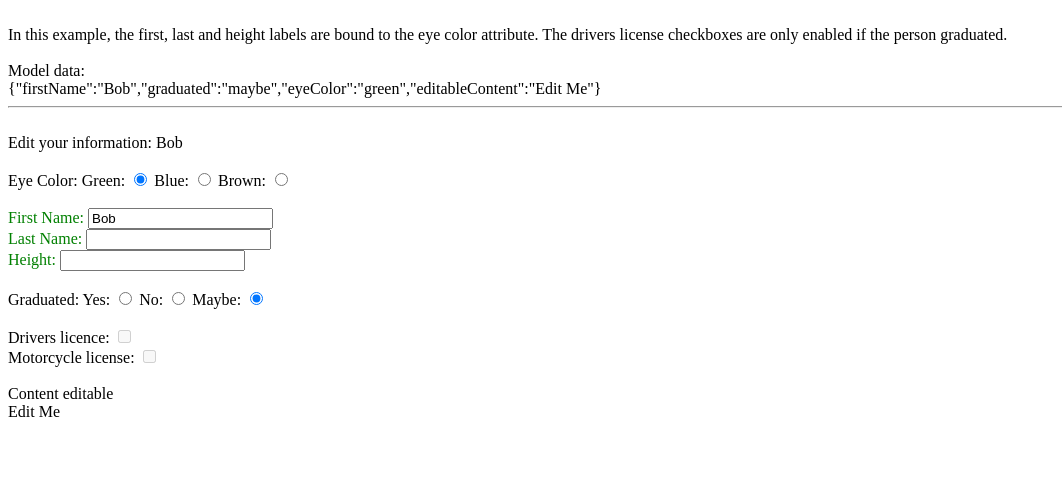
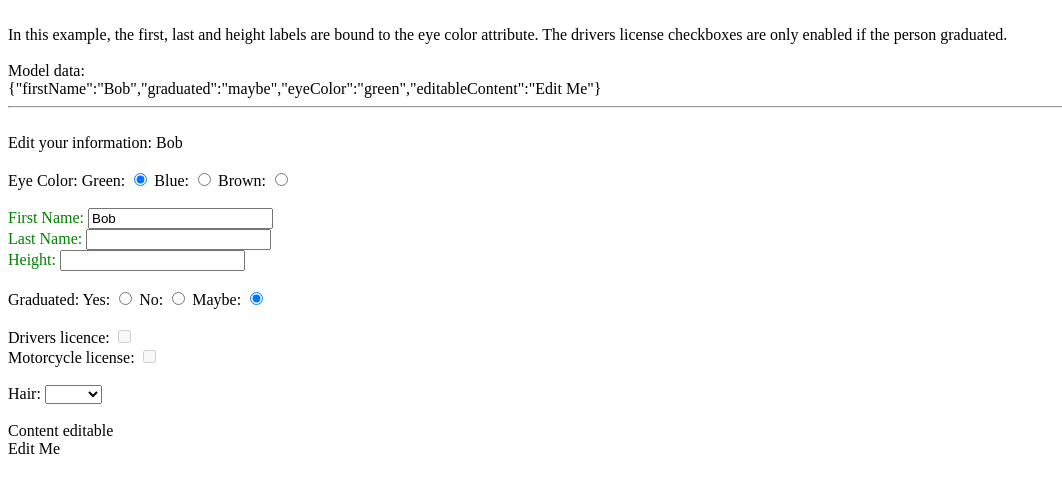
Before and after one commit to theironcook/Backbone.ModelBinder, a plain HTML site: page examples/Example3.html in a window 1280 px wide. Shown: the whole page, without its empty margins (0-1062 px from the left). Drawn offline with nearby package versions, Linux system fonts and the light colour scheme.

Commit message:
Added select to manual example

```diff
--- a/examples/Example3.html
+++ b/examples/Example3.html
@@ -41,7 +41,8 @@
                         motorcycleLicense:'[name=motorcycleLicense]',
                         editableContent:'[name=editableContent]',
                         graduated:[{selector: '[name=graduated]'}, {selector: '[name=driversLicense],[name=motorcycleLicense]', elAttribute: 'enabled', converter: function(direction, value){return value === 'yes';}}],
-                        eyeColor: [{selector: '[name=eyeColor]'}, {selector: 'span.label', elAttribute: 'style', converter: function(direction, value){return 'color:' + value}}]
+                        eyeColor: [{selector: '[name=eyeColor]'}, {selector: 'span.label', elAttribute: 'style', converter: function(direction, value){return 'color:' + value}}],
+                        hair: '[name=hair]'
                     };
 
                     this._modelBinder.bind(this.model, this.el, bindings);
@@ -85,6 +86,11 @@ Model data:
     Drivers licence: <input type="checkbox" name="driversLicense"/><br>
     Motorcycle license: <input type="checkbox" name="motorcycleLicense" /><br><br>
 
+    Hair: <select name="hair">
+    <option value=""></option>
+    <option value="blond">Blond</option>
+    </select><br><br>
+
     Content editable <div contentEditable name="editableContent"/>
 </div>
 
```
